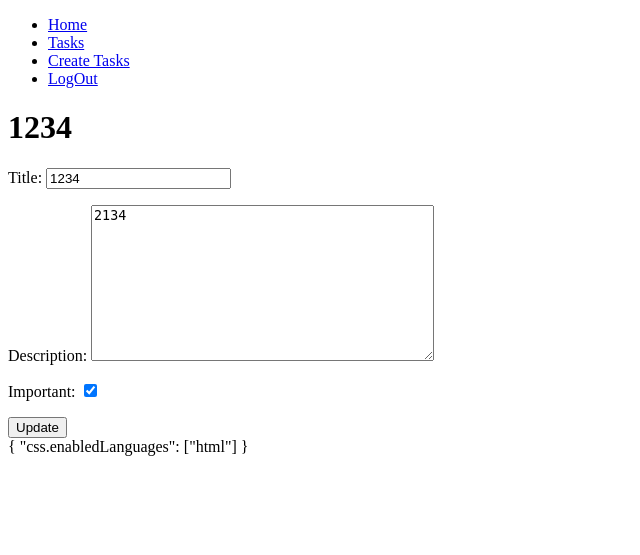
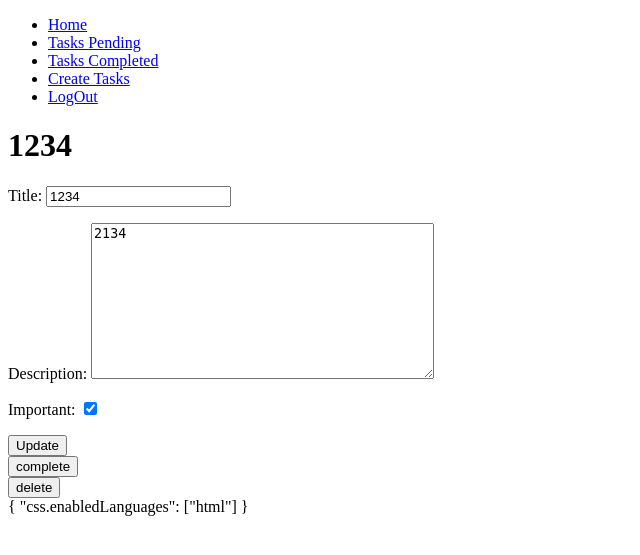
Before and after one commit to AgustinStarck/django-crud-auth, a Django app: page /tasks/4/ in a window 1280 px wide. Shown: the top 555 px of the page, without its empty margins (0-640 px from the left). Run offline with Django 5.2, Linux system fonts and the light colour scheme; a user stored in the database is signed in; data comes from the database, SQL or seed files in the repository; both versions use the stored data as it was after the commit.

Commit message:
Agrego cambios 27

```diff
--- a/djangocrud/urls.py
+++ b/djangocrud/urls.py
@@ -23,8 +23,11 @@ urlpatterns = [
     path('',views.home, name='home'),
     path('signup/', views.singup, name='signup'),
     path('tasks/', views.tasks, name='tasks'),
+    path('tasks_completed/', views.completed, name='completed'),
     path('logout/', views.signout, name='logout'),
     path('signin/', views.signin, name='signin'),
     path('tasks/create/', views.create_tasks, name='create_tasks'),
     path('tasks/<int:task_id>/', views.task_detail, name='task_detail'),
+    path('tasks/<int:task_id>/completed', views.task_completed, name='task_completed'),
+    path('tasks/<int:task_id>/deleted', views.task_deleted, name='task_deleted'),
 ]
--- a/tasks/templates/base.html
+++ b/tasks/templates/base.html
@@ -15,7 +15,8 @@
 
 
                 {% if user.is_authenticated %}
-                <li><a href="/tasks">Tasks</a></li>
+                <li><a href="/tasks">Tasks Pending</a></li>
+                <li><a href="/tasks_completed">Tasks Completed</a></li>
                 <li><a href="/tasks/create/">Create Tasks</a></li>
                 <li><a href="/logout">LogOut</a></li>
                 {% else %}
--- a/tasks/templates/task_detail.html
+++ b/tasks/templates/task_detail.html
@@ -17,6 +17,18 @@
       </button>
 
     </form>
+    <form  action="{% url 'task_completed' task.id %}"  method='POST'>
+      {% csrf_token %}
+      <button>
+         complete
+      </button>
+    </form>
+    <form  action="{% url 'task_deleted' task.id %}"  method='POST'>
+      {% csrf_token %}
+      <button>
+         delete
+      </button>
+    </form>
 
 
  {% endblock %}
--- a/tasks/templates/tasks.html
+++ b/tasks/templates/tasks.html
@@ -14,6 +14,7 @@
     {% endif %}
     <p>{{task.description}}</p>
     <p>{{task.user.username}}</p>
+    <p>{{task.datecompleted|date:'M j Y:i'}}</p>
     </a>
     </li>
     {% endfor %}
--- a/tasks/views.py
+++ b/tasks/views.py
@@ -7,6 +7,7 @@ from django.shortcuts import redirect
 from django.db import IntegrityError
 from .forms import TaskForm
 from .models import Task
+from django.utils import timezone
 
 # Create your views here.
 
@@ -48,6 +49,10 @@ def singup(request):
 
 def tasks(request):
     tasks = Task.objects.filter(user=request.user, datecompleted__isnull=True)
+    return render(request, 'tasks.html', {'tasks' : tasks})
+
+def completed(request):
+    tasks = Task.objects.filter(user=request.user, datecompleted__isnull=False).order_by('-datecompleted')
     return render(request, 'tasks.html', {'tasks' : tasks})
 
 def create_tasks(request):
@@ -111,3 +116,17 @@ def task_detail(request, task_id):
             return redirect('tasks')
         except ValueError:
              return render(request,'task_detail.html',{'task': task, 'form':form, 'error':"hubo un error la actualizar"})
+
+def task_completed(request, task_id):
+    task = get_object_or_404(Task, pk=task_id, user=request.user)
+    if request.method == 'POST':
+        task.datecompleted = timezone.now()
+        task.save()
+        return redirect('tasks')
+    #return render(request, 'task:completed', {'task': task})
+
+def task_deleted(request, task_id):
+    task = get_object_or_404(Task, pk=task_id, user=request.user)
+    if request.method == 'POST':
+        task.delete()
+        return redirect('tasks')
```
Also changed, not shown: tasks/templates/task_completed.html (added, +7 -0 lines), db.sqlite3.
